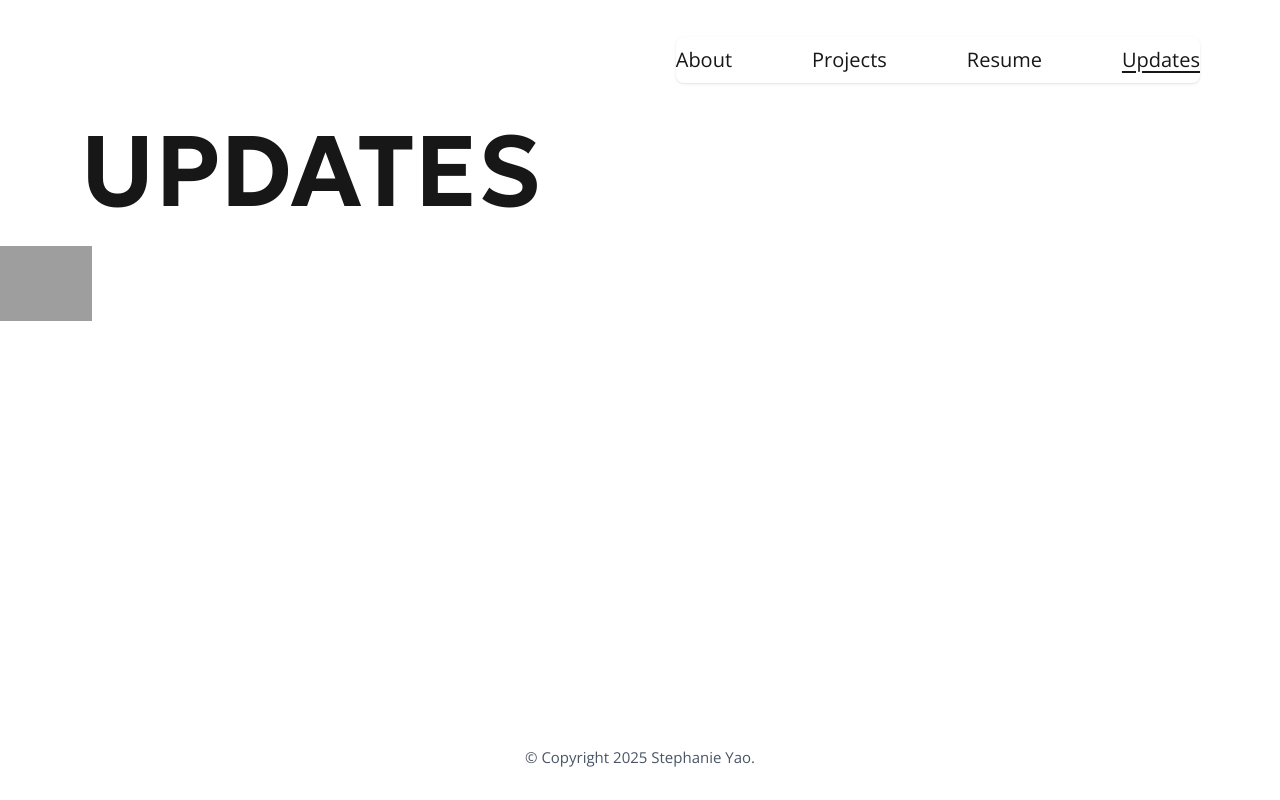
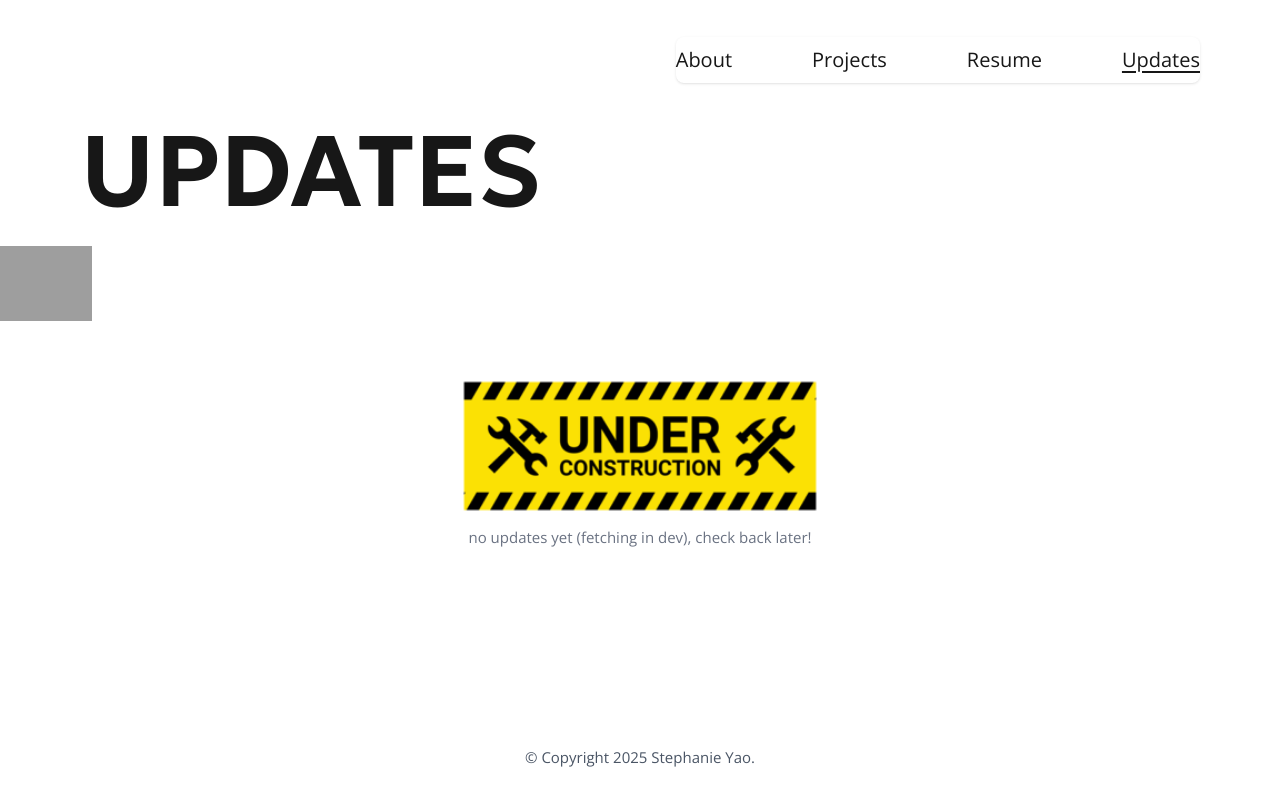
Before and after one commit to suniyao/personal-website, a Next.js app: page /update in a window 1280 px wide. Built offline with nearby package versions, Linux system fonts and the light colour scheme; grey boxes are pictures that could not be loaded; a web font is replaced by a local one.

Commit message:
under construction page notice lmao

```diff
--- a/app/(pages)/update/page.tsx
+++ b/app/(pages)/update/page.tsx
@@ -18,7 +18,14 @@ export default function Update(){
           height={100}
         />
       </a>
-      <div className="text-[20px] mt-10"></div>
+      <Image
+        src={"/under_construction.png"}
+        alt="under construction"
+        width={400}
+        height={400}
+        className="items-center justify-center m-auto"
+        />
+      <div className="relative -top-30 text-[15px] text-gray-500 text-center">no updates yet (fetching in dev), check back later!</div>
     </div>
   )
 }
```
Also changed, not shown: public/under_construction.png (added).
